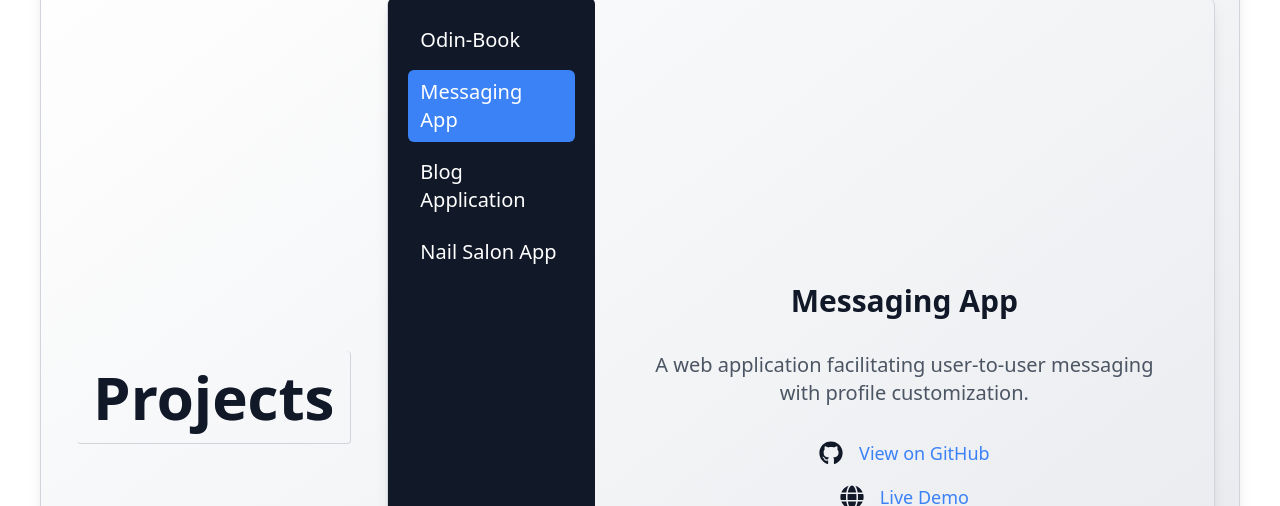
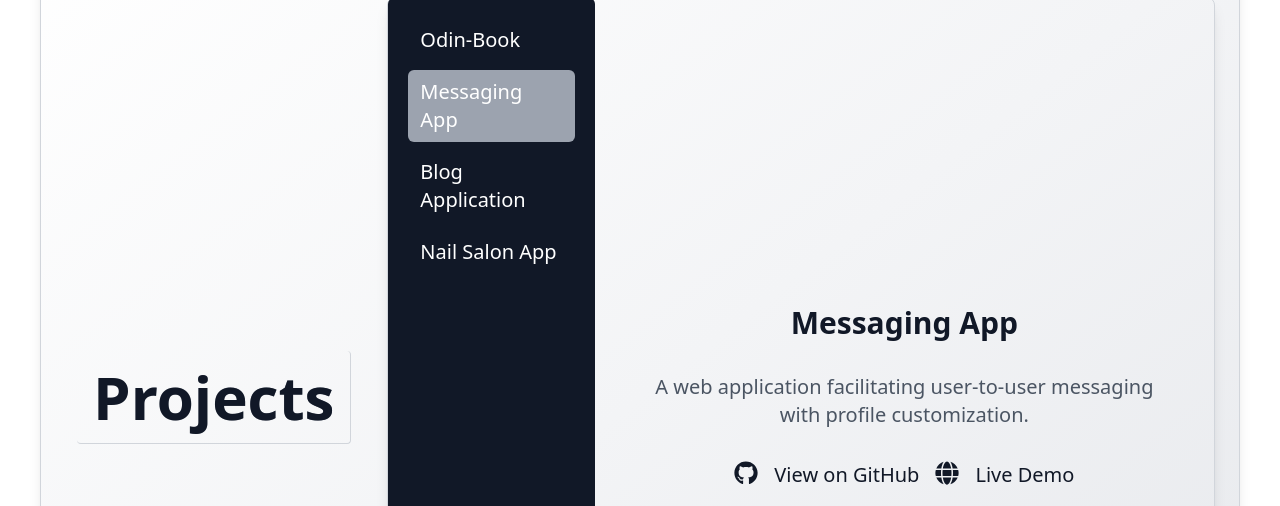
Before and after one commit to tajciglar/portofolio, a Next.js app: page / in a window 1280 px wide. Both pictures are taken after a click on the button "Messaging App". Shown: the part 2406-2912 px from the top of the page. Built offline with nearby package versions, Linux system fonts and the light colour scheme.

Commit message:
Added project pics to public dir

```diff
--- a/src/app/components/ProjectContainer.tsx
+++ b/src/app/components/ProjectContainer.tsx
@@ -10,7 +10,9 @@ export default function ProjectContainer() {
             description: "A social media application inspired by Facebook, featuring user profiles, posts, likes, and comments.",
             techStack: ["Vue.js", "TypeScript", "Node.js", "Prisma", "PostgreSQL", "Tailwind CSS"],
             github: "https://github.com/tajciglar/odin-book",
-            images: [],
+            images: [
+                "/odin-book/OdinBook.png",
+            ],
         },
         {
             title: "Messaging App",
@@ -18,7 +20,9 @@ export default function ProjectContainer() {
             techStack: ["React.js", "TypeScript", "Node.js", "Prisma", "PostgreSQL", "Tailwind CSS"],
             github: "https://github.com/tajciglar/messaging-app",
             liveDemo: "https://tajs-messaging-app.netlify.app/",
-            images: [],
+            images: [
+                "/messaging-app/MessagingApp.png",
+            ],
         },
         {
             title: "Blog Application",
@@ -59,7 +63,7 @@ export default function ProjectContainer() {
                             <button
                                 onClick={() => setSelectedProject(p)}
                                 className={`w-full text-xl text-left px-3 py-2 rounded-md transition ${
-                                    selectedProject.title === p.title ? "bg-blue-500" : "hover:bg-gray-700"
+                                    selectedProject.title === p.title ? "bg-gray-400" : "hover:bg-gray-700"
                                 }`}
                             >
                                 {p.title}
@@ -78,23 +82,28 @@ export default function ProjectContainer() {
                 {selectedProject.image && selectedProject.image.length > 0 && (
                     <Image src={selectedProject.image[0]} alt={selectedProject.title} width={600} height={500} className="rounded-lg" onClick={() => openProject(selectedProject.liveDemo)}/>
                 )}
-                <div className="flex gap-4 mt-4 items-center">
+                <div className="flex gap-4 mt-4 items-center justify-center">
+                    {selectedProject.liveDemo ? (
+                        <>
+                            <button
+                                onClick={() => openProject(selectedProject.github)}
+                                className="hover:underline text-lg lg:text-xl flex gap-4"
+                            >
                                 <FaGithub className="text-2xl" />
-                    {selectedProject.github && (
-                        <a href={selectedProject.github} target="_blank" rel="noreferrer" className="text-blue-500 hover:underline text-lg">
                                 View on GitHub
-                        </a>
-                    )}
-                </div>
-                <div className="flex gap-4 mt-4 items-center justify-center">
-                    <FaGlobe className="text-2xl" />
-                    {selectedProject.liveDemo && (
+                            </button>
                             <button
                                 onClick={() => openProject(selectedProject.liveDemo)}
-                            className="text-blue-500 hover:underline text-lg"
+                                className="hover:underline text-lg lg:text-xl flex gap-4"
                             >
+                                <FaGlobe className="text-2xl" />
                                 Live Demo
                             </button>
+                        </>
+                    ) : (
+                        <p>
+                            This project is still under development.
+                        </p>
                     )}
                 </div>
 
```
Also changed, not shown: public/messaging-app/MessagingApp.png (added), 1 other file (tests, documents, lock files or other folders). Lines whose indentation alone changed are shown as unchanged.
